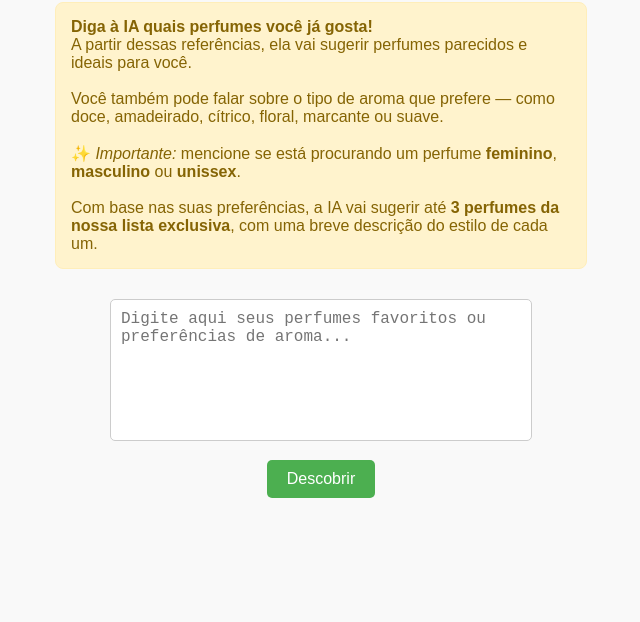
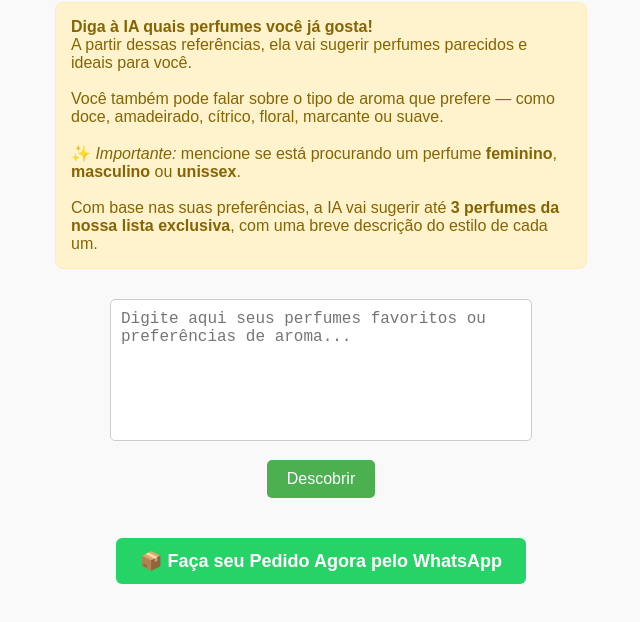
Before and after one commit to wesleyrcavalheiro/wgperfumaria, a website: page index.html in a window 1280 px wide. Shown: the part 126-748 px from the top of the page, without its empty margins (319-959 px from the left). Drawn offline with Linux system fonts and the light colour scheme.

Commit message:
Update index.html

```diff
--- a/index.html
+++ b/index.html
@@ -51,6 +51,19 @@
       color: #333;
       text-align: justify;
     }
+    .whatsapp-button {
+      margin-top: 40px;
+    }
+    .whatsapp-button a {
+      text-decoration: none;
+      background-color: #25D366;
+      color: white;
+      padding: 12px 24px;
+      border-radius: 6px;
+      font-size: 18px;
+      font-weight: bold;
+      display: inline-block;
+    }
   </style>
 </head>
 <body>
@@ -67,6 +80,10 @@
   <textarea id="input" placeholder="Digite aqui seus perfumes favoritos ou preferências de aroma..."></textarea><br>
   <button onclick="enviar()">Descobrir</button>
   <div id="resposta"></div>
+
+  <div class="whatsapp-button">
+    <a href="https://wa.me/message/5J4XH24A3ISJE1" target="_blank">📦 Faça seu Pedido Agora pelo WhatsApp</a>
+  </div>
 
   <script>
     async function enviar() {
```
